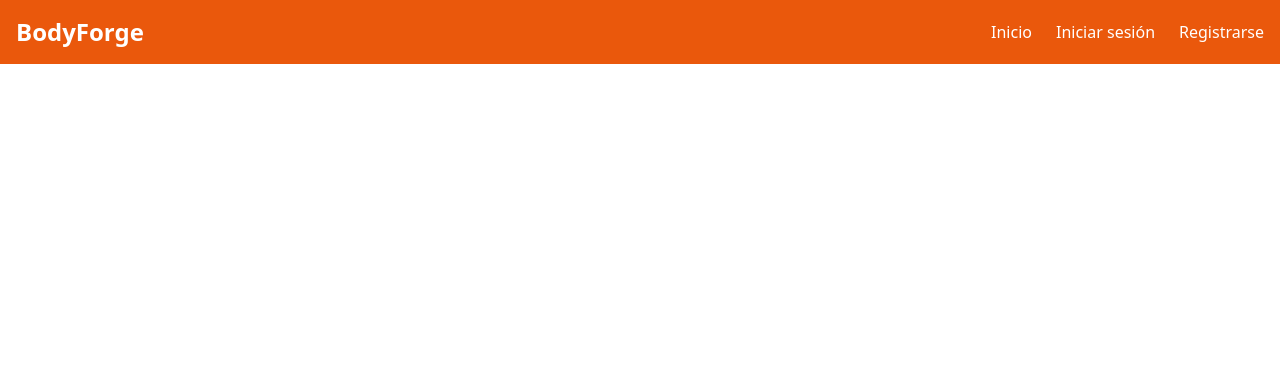
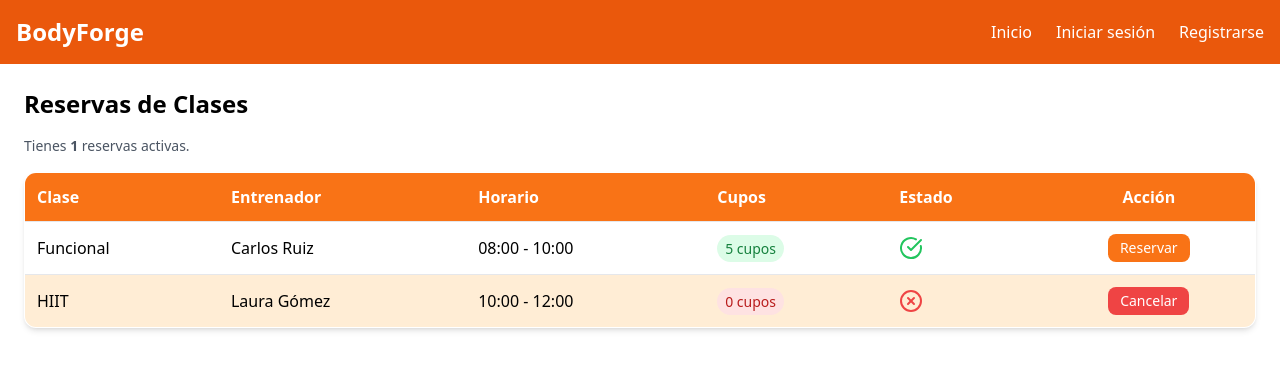
Before and after one commit to JoaoCorozo/GimnasioBodyForge, a React (Vite) app: page /reservas in a window 1280 px wide. Shown: the top 370 px of the page. Built offline with nearby package versions, Linux system fonts and the light colour scheme.

Commit message:
Avances Joao

```diff
--- a/package.json
+++ b/package.json
@@ -10,6 +10,7 @@
     "preview": "vite preview"
   },
   "dependencies": {
+    "lucide-react": "^0.503.0",
     "react": "^19.0.0",
     "react-dom": "^19.0.0",
     "react-router-dom": "^7.5.1"
--- a/src/App.jsx
+++ b/src/App.jsx
@@ -6,6 +6,7 @@ import Login from './pages/Login';
 import Register from './pages/Register';
 import ClientDashboard from "./pages/ClientDashboard";
 import Profile from "./pages/Profile";
+import Reservas from "./pages/Reservas";
 
 const App = () => {
   return (
@@ -17,6 +18,7 @@ const App = () => {
         <Route path="/register" element={<Register />} />
         <Route path="/cliente" element={<ClientDashboard />} />
         <Route path="/perfil" element={<Profile />} />
+        <Route path="/reservas" element={<Reservas />} />
       </Routes>
     </div>
   );
--- /dev/null
+++ b/src/pages/Reservas.jsx
@@ -0,0 +1,122 @@
+// src/pages/Reservas.jsx
+import { useState } from "react";
+import { CheckCircle, XCircle } from "lucide-react";
+
+const clases = [
+  {
+    id: 1,
+    horaInicio: "08:00",
+    horaFin: "10:00",
+    cupos: 5,
+    clase: "Funcional",
+    entrenador: "Carlos Ruiz",
+    reservado: false,
+  },
+  {
+    id: 2,
+    horaInicio: "10:00",
+    horaFin: "12:00",
+    cupos: 0,
+    clase: "HIIT",
+    entrenador: "Laura Gómez",
+    reservado: true,
+  },
+];
+
+const Reservas = () => {
+  const [clasesDisponibles, setClasesDisponibles] = useState(clases);
+
+  const toggleReserva = (id) => {
+    const actualizadas = clasesDisponibles.map((clase) =>
+      clase.id === id
+        ? {
+            ...clase,
+            reservado: !clase.reservado,
+            cupos: clase.reservado ? clase.cupos + 1 : clase.cupos - 1,
+          }
+        : clase
+    );
+    setClasesDisponibles(actualizadas);
+  };
+
+  const reservasActivas = clasesDisponibles.filter((c) => c.reservado).length;
+
+  return (
+    <div className="p-6">
+      <h2 className="text-2xl font-bold mb-4">Reservas de Clases</h2>
+
+      <div className="mb-4 text-sm text-gray-600">
+        Tienes <span className="font-semibold">{reservasActivas}</span> reservas activas.
+      </div>
+
+      <table className="w-full text-left border border-gray-200 shadow-md rounded-xl overflow-hidden">
+        <thead className="bg-orange-500 text-white">
+          <tr>
+            <th className="p-3">Clase</th>
+            <th className="p-3">Entrenador</th>
+            <th className="p-3">Horario</th>
+            <th className="p-3">Cupos</th>
+            <th className="p-3">Estado</th>
+            <th className="p-3 text-center">Acción</th>
+          </tr>
+        </thead>
+        <tbody>
+          {clasesDisponibles.map((clase) => (
+            <tr
+              key={clase.id}
+              className={`border-t ${
+                clase.reservado ? "bg-orange-100" : "bg-white"
+              } transition-colors duration-300`}
+            >
+              <td className="p-3">{clase.clase}</td>
+              <td className="p-3">{clase.entrenador}</td>
+              <td className="p-3">
+                {clase.horaInicio} - {clase.horaFin}
+              </td>
+              <td className="p-3">
+                <span
+                  className={`px-2 py-1 rounded-full text-sm font-medium ${
+                    clase.cupos > 0 ? "bg-green-100 text-green-700" : "bg-red-100 text-red-700"
+                  }`}
+                >
+                  {clase.cupos} cupos
+                </span>
+              </td>
+              <td className="p-3">
+                {clase.cupos > 0 ? (
+                  <CheckCircle className="text-green-500" />
+                ) : (
+                  <XCircle className="text-red-500" />
+                )}
+              </td>
+              <td className="p-3 text-center">
+                {clase.reservado ? (
+                  <button
+                    onClick={() => toggleReserva(clase.id)}
+                    className="bg-red-500 hover:bg-red-600 text-white px-3 py-1 rounded-lg text-sm transition"
+                  >
+                    Cancelar
+                  </button>
+                ) : (
+                  <button
+                    onClick={() => toggleReserva(clase.id)}
+                    className={`${
+                      clase.cupos === 0
+                        ? "bg-gray-300 cursor-not-allowed"
+                        : "bg-orange-500 hover:bg-orange-600"
+                    } text-white px-3 py-1 rounded-lg text-sm transition`}
+                    disabled={clase.cupos === 0}
+                  >
+                    Reservar
+                  </button>
+                )}
+              </td>
+            </tr>
+          ))}
+        </tbody>
+      </table>
+    </div>
+  );
+};
+
+export default Reservas;
```
Also changed, not shown: 1 other file (tests, documents, lock files or other folders).
